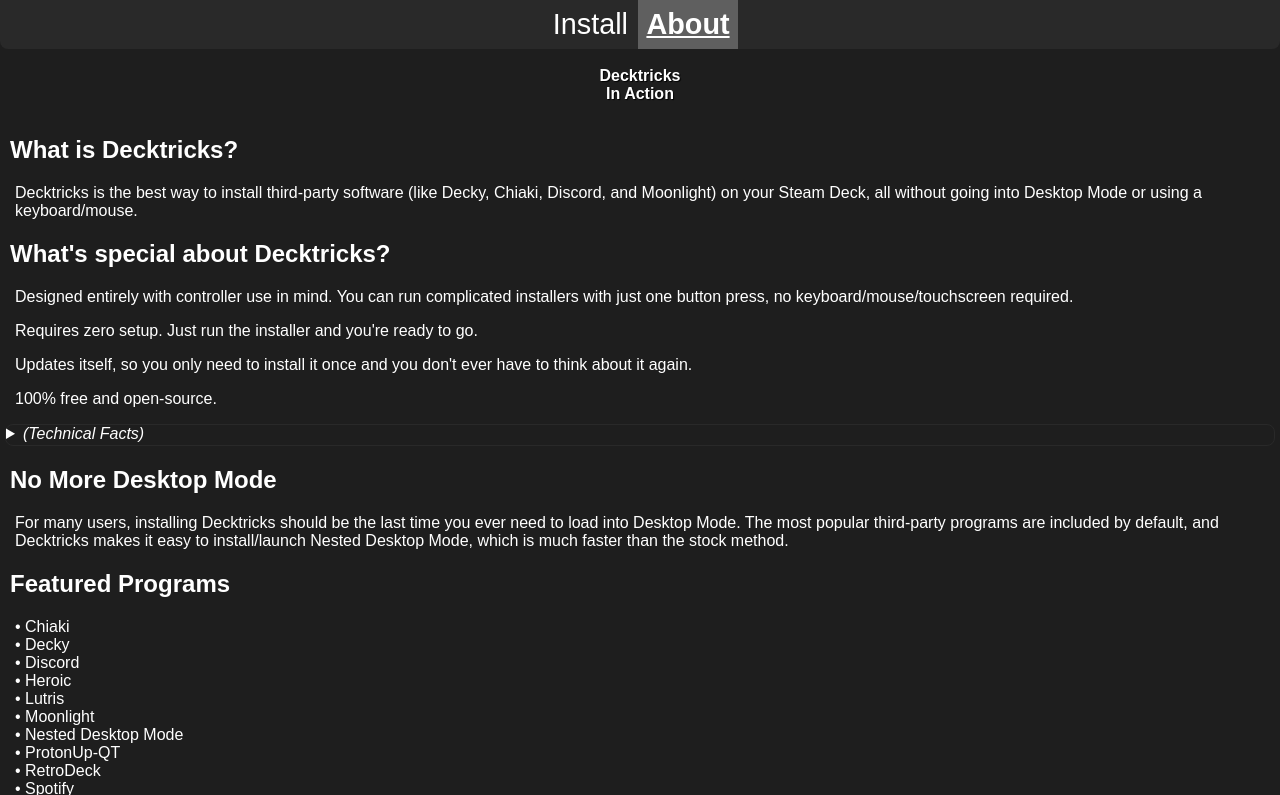
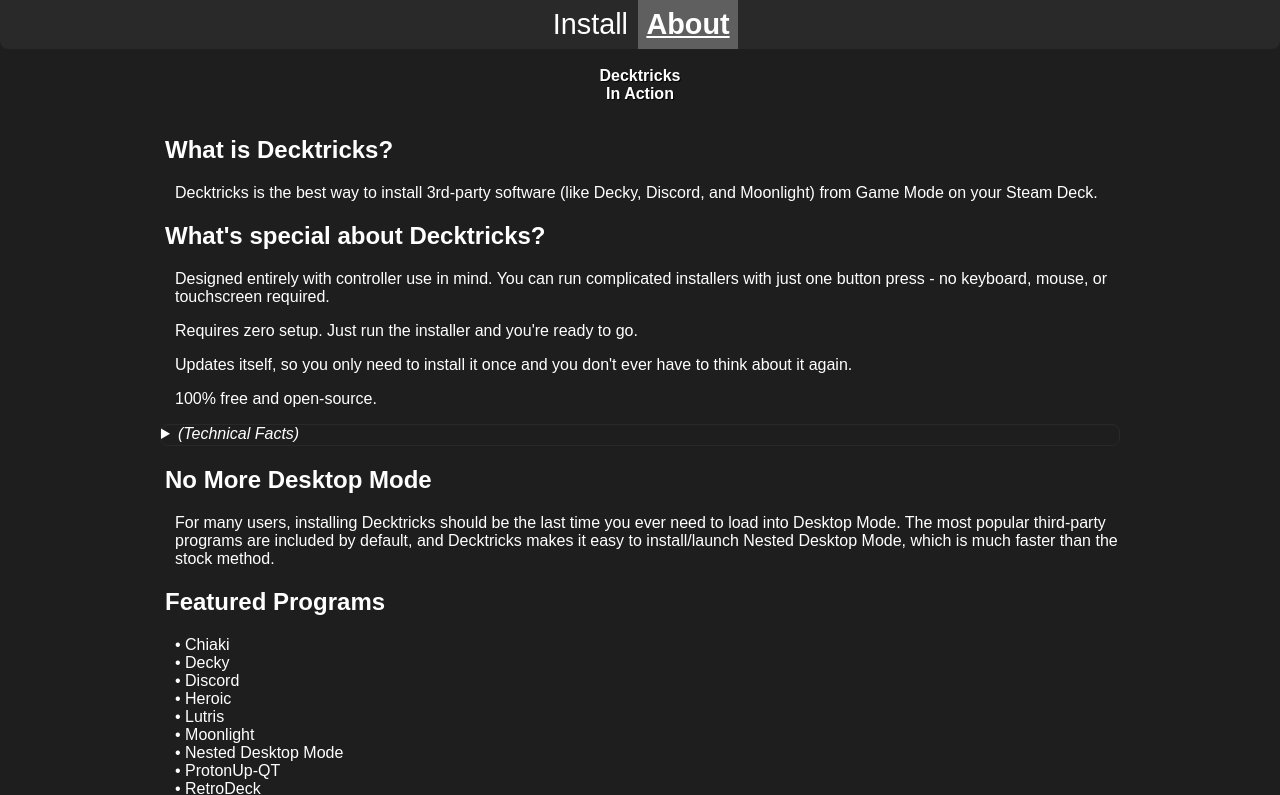
Before and after one commit to MrAwesome/decktricks-website, a plain HTML site: page index.html in a window 1280 px wide. Both pictures are taken after a click on the link "About". Shown: the top 795 px of the page. Drawn offline with Linux system fonts and the light colour scheme; grey boxes are pictures that could not be loaded.

Commit message:
More updates to styling

```diff
--- a/index.html
+++ b/index.html
@@ -68,12 +68,12 @@
             </div>
 
 
-            <div class="program-description">
+            <div class="program-description width-auto">
                 <h2>What is Decktricks?</h2>
-                <p>Decktricks is the best way to install third-party software (like Decky, Chiaki, Discord, and Moonlight) on your Steam Deck, all without going into Desktop Mode or using a keyboard/mouse.</p>
+                <p>Decktricks is the best way to install 3rd-party software (like Decky, Discord, and Moonlight) from Game Mode on your Steam Deck.</p>
 
                 <h2>What's special about Decktricks?</h2>
-                <p>Designed entirely with controller use in mind. You can run complicated installers with just one button press, no keyboard/mouse/touchscreen required.</p>
+                <p>Designed entirely with controller use in mind. You can run complicated installers with just one button press - no keyboard, mouse, or touchscreen required.</p>
 
                 <p>Requires zero setup. Just run the installer and you're ready to go.</p>
 
--- a/style.css
+++ b/style.css
@@ -252,6 +252,7 @@
     text-align: left;
     padding-left: 5px;
     padding-right: 5px;
+    margin: 0 auto;
 }
 
 .program-description h2 {
@@ -259,11 +260,11 @@
 }
 
 .program-description p {
-    padding-left: 10px;
+    padding-left: 15px;
 }
 
 .list-item {
-    padding-left: 10px;
+    padding-left: 15px;
 }
 
 .list-item::before {
```
